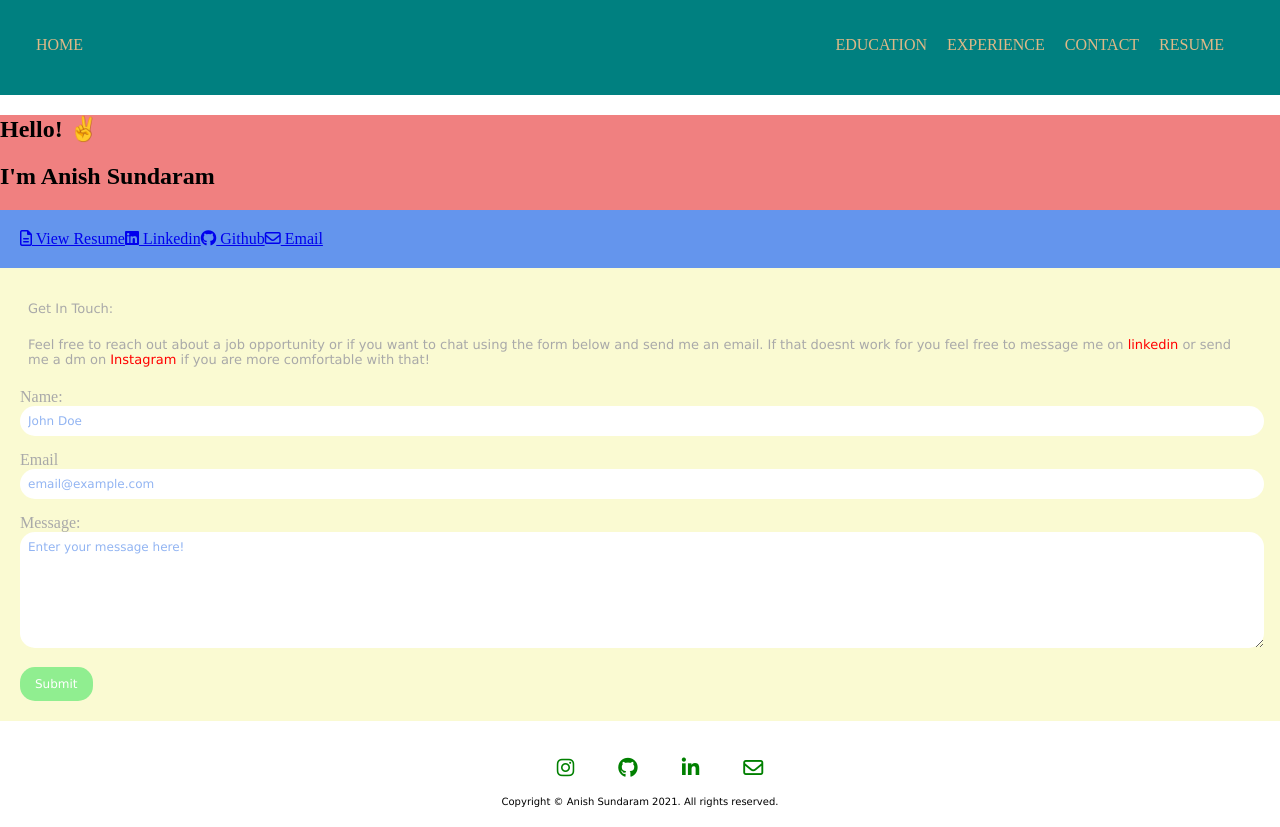
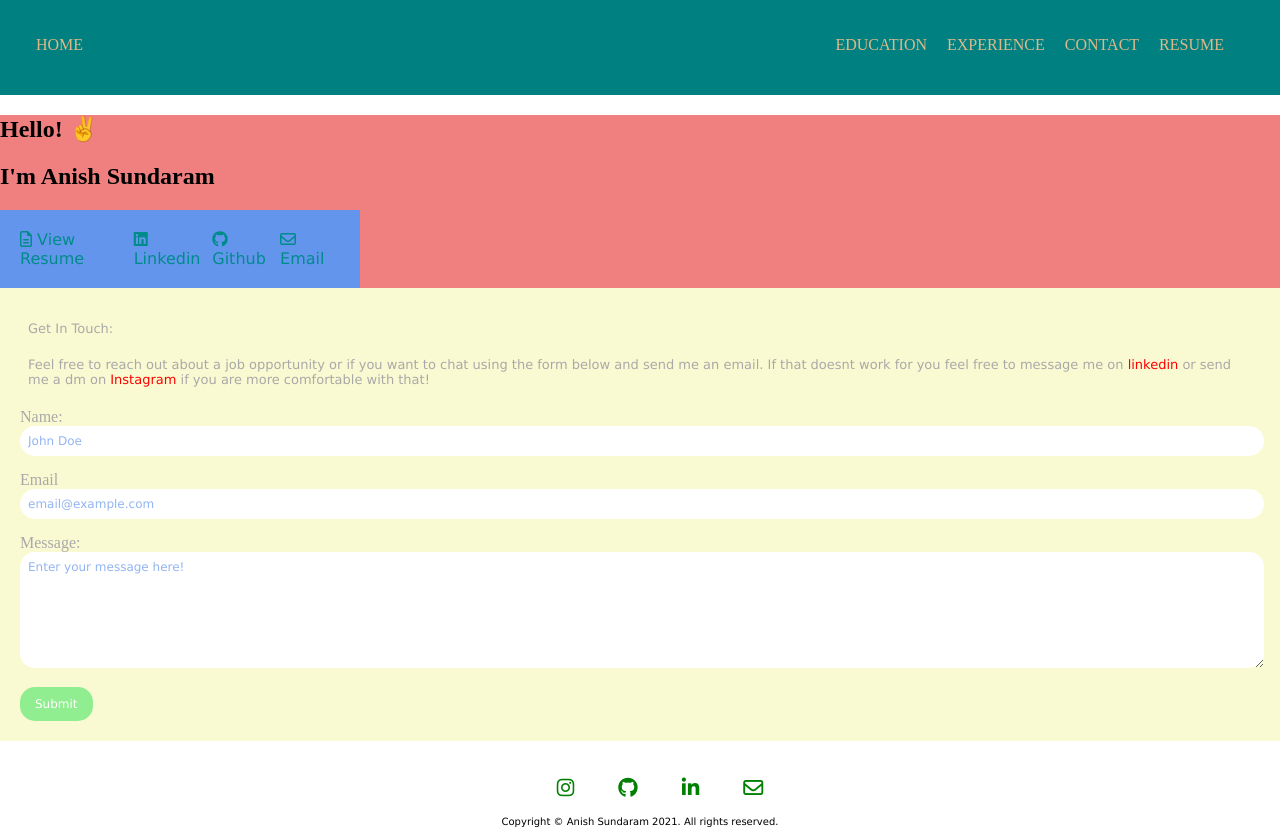
Before and after one commit to anishsundaram/Personal-Website, a plain HTML site: page index.html in a window 1280 px wide. Drawn offline with Linux system fonts and the light colour scheme.

Commit message:
Add flexbox

```diff
--- a/CSS/styles.css
+++ b/CSS/styles.css
@@ -38,7 +38,6 @@ body{
 }
 
 .nav-link-wrapper a{
-
    color:  burlywood;
    text-decoration: none;
 }
@@ -59,13 +58,25 @@ body{
 #link-section-container{
     background-color: cornflowerblue;
     display: flex;
+    justify-content: space-between;
     padding: 20px;
+    width: 25%;
+    border: none;
+    outline: none;
+
 }
 
-#link-section-container .link-section{
+.link-section{
     color: cornsilk;
+    border-color: red;
+    border-radius: 15px;
 }
 
+.link-section a {
+    font-family: Verdana, Geneva, Tahoma, sans-serif;
+    color: darkcyan;
+    text-decoration: none;
+}
 
 #contact{
     background-color: lightgoldenrodyellow;
@@ -93,7 +104,6 @@ body{
 
 #contact input[type="text"],[type="email"], textarea{
     padding: 8px;
-    width: 50%;
     font-size: 12px;
     width: 99%;
     font-family: Verdana, Geneva, Tahoma, sans-serif;
```
